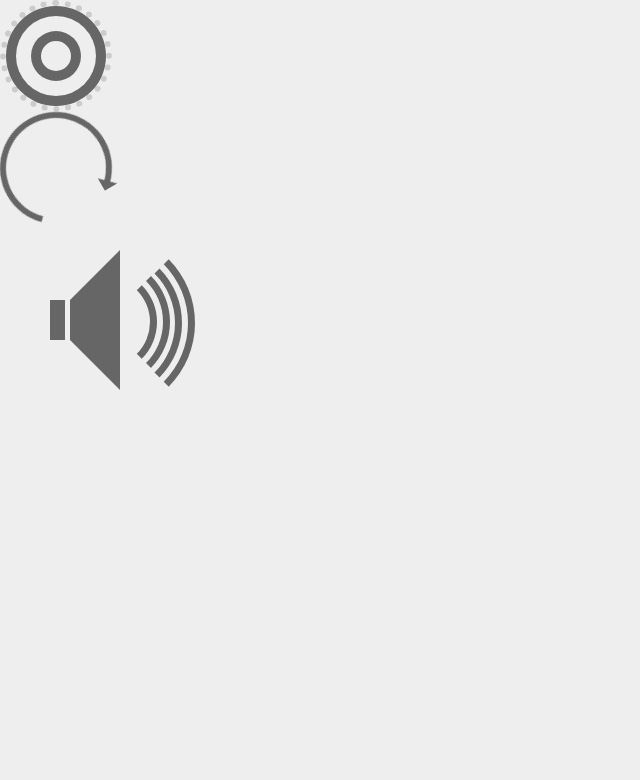
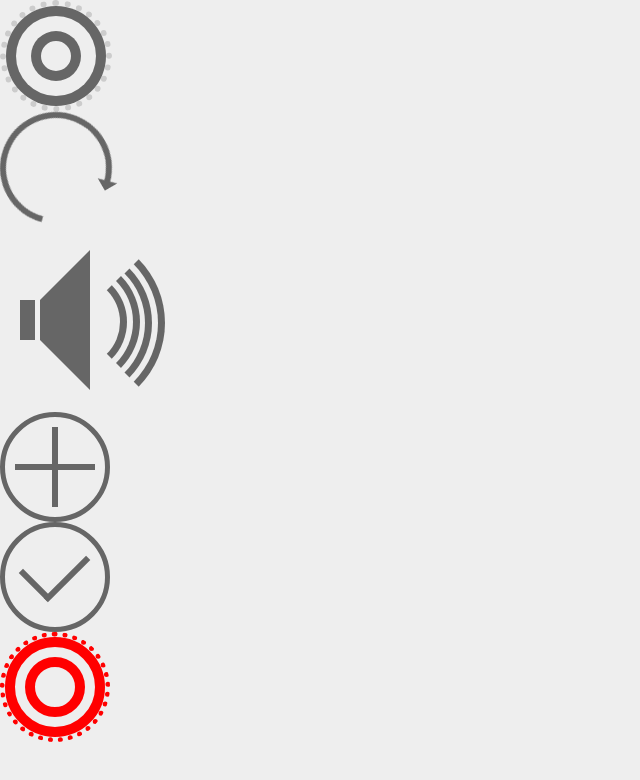
Before and after one commit to leeSeDol/test, a plain HTML site: page 9_cssDraw/index.html in a window 1280 px wide. Shown: the whole page, without its empty margins (0-640 px from the left). Drawn offline with Linux system fonts and the light colour scheme.

Commit message:
Update style.css

```diff
--- a/9_cssDraw/style.css
+++ b/9_cssDraw/style.css
@@ -69,6 +69,7 @@ body{
 .box2{
 	position:absolute;
 	top:250px;
+	left:-30px;
 	width:0;
 	height:0;
 	padding:20px 10px;
@@ -101,3 +102,105 @@ body{
 	border-width:20px;
 	border-color:transparent #666 transparent transparent;
 }
+/*加号*/
+.box3{
+	position:relative;
+	top:300px;
+	width:100px;
+	height:100px;
+	border-radius:50%;
+	border:5px solid #666;
+}
+.box3:after{
+	position:absolute;
+	top:47px;
+	left:10px;
+	width:80px;
+	height:6px;
+	background-color: #666;
+	content:'';
+}
+.box3:before{
+	position:absolute;
+	top:10px;
+	left:47px;
+	width:6px;
+	height:80px;
+	background-color: #666;
+	content:'';
+}
+/*对号*/
+.box4{
+	position:relative;
+	top:300px;
+	width:100px;
+	height:100px;
+	border-radius:50%;
+	border:5px solid #666;
+}
+.box4:after{
+	position:absolute;
+	top:55px;
+	left:10px;
+	width:40px;
+	height:6px;
+	background-color: #666;
+	content:'';
+	transform:rotate(45deg);
+	-webkit-transform:rotate(45deg);
+}
+.box4:before{
+	position:absolute;
+	width:6px;
+	height:60px;
+	top:22px;
+	left:59px;
+	background-color: #666;
+	content:'';
+	transform:rotate(45deg);
+	-webkit-transform:rotate(45deg);
+}
+
+.box5{
+	position:relative;
+	top:300px;
+	width:100px;
+	height:100px;
+	border-radius:50%;
+	border:5px dotted #666;
+	animation: a1 5s linear infinite ;
+}
+.box5:after{
+	position:absolute;
+	content:'';
+	width:80px;
+	height:80px;
+	border-radius:50%;
+	border:10px solid #666;
+	animation: a1 5s linear infinite ;
+}
+.box5:before{
+	position:absolute;
+	top:20px;
+	left:20px;
+	content:'';
+	width:40px;
+	height:40px;
+	border-radius:50%;
+	border:10px solid #666;
+	animation: a1 5s linear infinite ;
+}
+@keyframes a1{
+	0%{
+		-webkit-transform:rotate(0deg);
+		border-color:red;
+	}
+	50%{
+		-webkit-transform:rotate(360deg);
+		border-color:green;
+	}
+	100%{
+		-webkit-transform:rotate(720deg);
+		border-color:red;
+	}
+}
```
